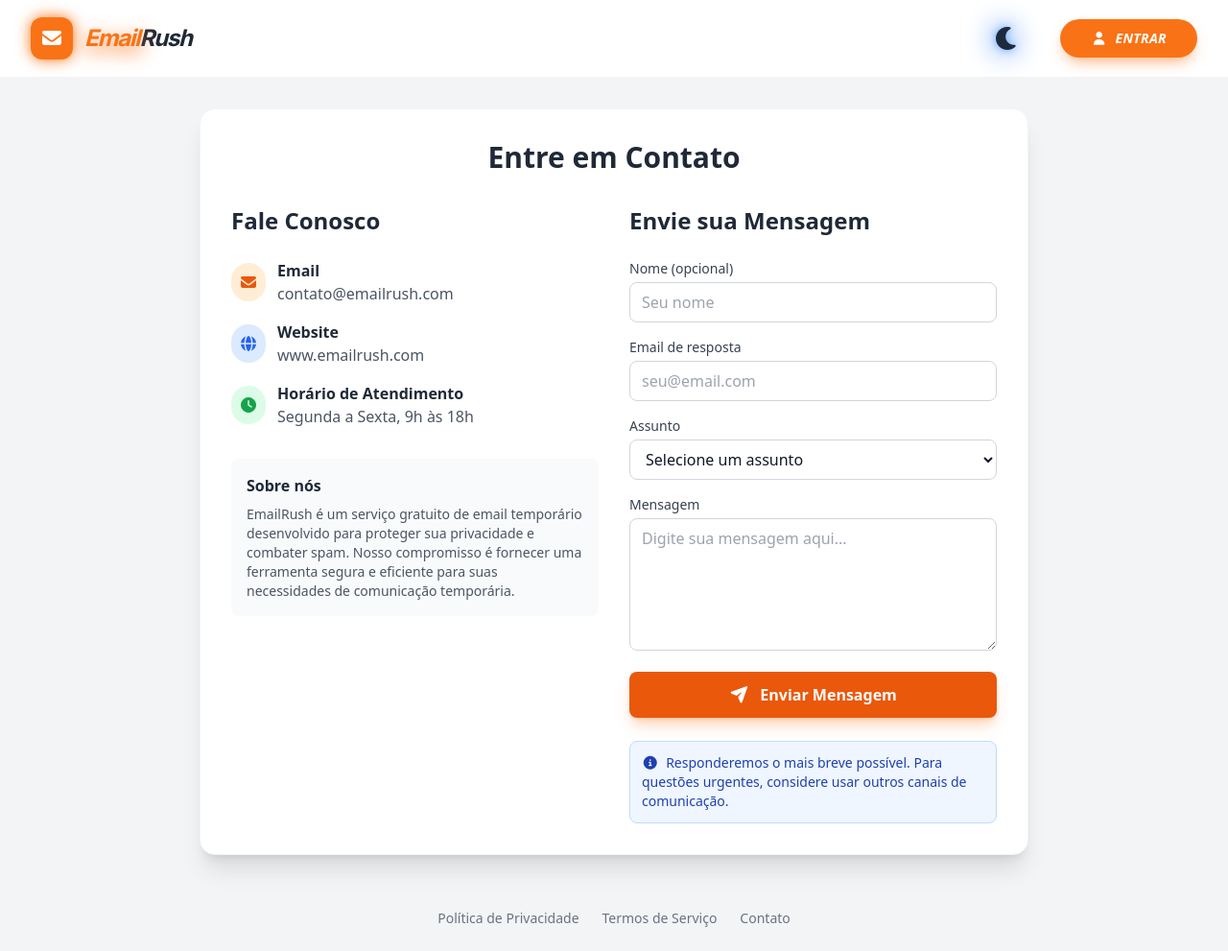
After one commit to matheuszbb/tempmail, a Django app: page /contato/ in a window 1280 px wide. The commit adds this page. Shown: the whole page at 96% size. Run offline with Django 5.2, Linux system fonts and the light colour scheme.

Commit message:
Atualiza a geração de QR Code com novo logo e melhorias na lógica do popover. Adiciona novas páginas de Política de Privacidade, Termos de Serviço e Contato, além de atualizar links no rodapé.

```diff
--- /dev/null
+++ b/base_static/js/contato/form.js
@@ -0,0 +1,20 @@
+document.addEventListener('DOMContentLoaded', function() {
+    const contactForm = document.querySelector('#contact-form');
+    if (contactForm) {
+        contactForm.addEventListener('submit', function(e) {
+            e.preventDefault(); // Prevenir o comportamento padrão (GET na URL)
+
+            // Simular validação básica
+            const nome = contactForm.querySelector('#nome').value.trim();
+            const email = contactForm.querySelector('#email').value.trim();
+            const assunto = contactForm.querySelector('#assunto').value;
+            const mensagem = contactForm.querySelector('#mensagem').value.trim();
+
+            // Mostrar toast de sucesso
+            Toast.success('Mensagem enviada com sucesso! Responderemos em breve.');
+
+            // Limpar formulário
+            contactForm.reset();
+        });
+    }
+});
--- a/tempmail/core/settings.py
+++ b/tempmail/core/settings.py
@@ -213,5 +213,5 @@ SMTPLABS_API_KEY = os.getenv('SMTPLABS_KEY')
 SMTPLABS_BASE_URL = 'https://api.smtp.dev'
 
 # Tempmail Settings
-TEMPMAIL_SESSION_DURATION = 60  # 3600 = 1 hora em segundos
+TEMPMAIL_SESSION_DURATION = 3600  # 3600 = 1 hora em segundos
 TEMPMAIL_REUSE_COOLDOWN = 7200    # 7200 = 2 horas em segundos
--- a/tempmail/core/templates/core/dados.html
+++ b/tempmail/core/templates/core/dados.html
@@ -11,7 +11,7 @@
                 Dashboard Administrativo
             </h1>
             <p class="text-gray-600 dark:text-gray-400">
-                Estatísticas e métricas do sistema TempMail
+                Estatísticas e métricas do sistema EmailRush
             </p>
         </div>
 
--- a/tempmail/core/urls.py
+++ b/tempmail/core/urls.py
@@ -3,7 +3,7 @@ from django.urls import path
 from .views import (
     IndexView, Robots_txtView, Sitemap_xmlView, HeartCheckView,
     TempEmailAPI, MessageListAPI, MessageDetailAPI, MessageDownloadAPI,
-    AttachmentDownloadAPI, DadosView
+    AttachmentDownloadAPI, DadosView, PrivacidadeView, TermosView, ContatoView
 )
 from django.conf.urls.static import static
 from django.conf import settings
@@ -11,6 +11,9 @@ from django.conf import settings
 urlpatterns = [
     path('admin/', admin.site.urls),
     path('', IndexView.as_view(), name='index'),
+    path('privacidade/', PrivacidadeView.as_view(), name='privacidade'),
+    path('termos/', TermosView.as_view(), name='termos'),
+    path('contato/', ContatoView.as_view(), name='contato'),
     path('health/', HeartCheckView.as_view(), name='health_check'),
     path('robots.txt', Robots_txtView.as_view(), name='robots_txt'),
     path('sitemap.xml', Sitemap_xmlView.as_view(), name='sitemap_xml'),
--- a/tempmail/core/views.py
+++ b/tempmail/core/views.py
@@ -1118,3 +1118,21 @@ class DadosView(View):
         except Exception as e:
             logger.error(f"Erro no processamento dos dados da API: {e}", exc_info=True)
             return JsonResponse({'error': 'Erro ao processar dados'}, status=500)
+
+
+class PrivacidadeView(View):
+    """Página de Política de Privacidade"""
+    async def get(self, request):
+        return await sync_to_async(render)(request, 'privacidade.html')
+
+
+class TermosView(View):
+    """Página de Termos de Serviço"""
+    async def get(self, request):
+        return await sync_to_async(render)(request, 'termos.html')
+
+
+class ContatoView(View):
+    """Página de Contato"""
+    async def get(self, request):
+        return await sync_to_async(render)(request, 'contato.html')
--- /dev/null
+++ b/tempmail/templates/contato.html
@@ -0,0 +1,143 @@
+{% extends 'base.html' %}
+{% load static %}
+
+{% block conteudo %}
+<div class="max-w-4xl mx-auto px-4 py-8">
+    <div class="bg-white dark:bg-dark-card rounded-2xl shadow-xl p-6 md:p-8 border border-gray-100 dark:border-gray-700">
+        <h1 class="text-3xl font-bold text-gray-800 dark:text-white mb-8 text-center">Entre em Contato</h1>
+
+        <div class="grid md:grid-cols-2 gap-8">
+            <!-- Informações de Contato -->
+            <div>
+                <h2 class="text-2xl font-semibold text-gray-800 dark:text-white mb-6">Fale Conosco</h2>
+
+                <div class="space-y-4">
+                    <div class="flex items-center gap-3">
+                        <div class="p-2 bg-orange-100 dark:bg-orange-900/20 rounded-full">
+                            <i class="fas fa-envelope text-orange-600 dark:text-orange-400"></i>
+                        </div>
+                        <div>
+                            <p class="font-semibold text-gray-800 dark:text-white">Email</p>
+                            <p class="text-gray-600 dark:text-gray-300">contato@emailrush.com</p>
+                        </div>
+                    </div>
+
+                    <div class="flex items-center gap-3">
+                        <div class="p-2 bg-blue-100 dark:bg-blue-900/20 rounded-full">
+                            <i class="fas fa-globe text-blue-600 dark:text-blue-400"></i>
+                        </div>
+                        <div>
+                            <p class="font-semibold text-gray-800 dark:text-white">Website</p>
+                            <p class="text-gray-600 dark:text-gray-300">www.emailrush.com</p>
+                        </div>
+                    </div>
+
+                    <div class="flex items-center gap-3">
+                        <div class="p-2 bg-green-100 dark:bg-green-900/20 rounded-full">
+                            <i class="fas fa-clock text-green-600 dark:text-green-400"></i>
+                        </div>
+                        <div>
+                            <p class="font-semibold text-gray-800 dark:text-white">Horário de Atendimento</p>
+                            <p class="text-gray-600 dark:text-gray-300">Segunda a Sexta, 9h às 18h</p>
+                        </div>
+                    </div>
+                </div>
+
+                <div class="mt-8 p-4 bg-gray-50 dark:bg-gray-800 rounded-lg">
+                    <h3 class="font-semibold text-gray-800 dark:text-white mb-2">Sobre nós</h3>
+                    <p class="text-sm text-gray-600 dark:text-gray-300">
+                        EmailRush é um serviço gratuito de email temporário desenvolvido para proteger sua privacidade e combater spam.
+                        Nosso compromisso é fornecer uma ferramenta segura e eficiente para suas necessidades de comunicação temporária.
+                    </p>
+                </div>
+            </div>
+
+            <!-- Formulário de Contato -->
+            <div>
+                <h2 class="text-2xl font-semibold text-gray-800 dark:text-white mb-6">Envie sua Mensagem</h2>
+
+                <form id="contact-form" class="space-y-4">
+                    <div>
+                        <label for="nome" class="block text-sm font-medium text-gray-700 dark:text-gray-300 mb-1">
+                            Nome (opcional)
+                        </label>
+                        <input
+                            type="text"
+                            id="nome"
+                            name="nome"
+                            class="w-full px-3 py-2 border border-gray-300 dark:border-gray-600 rounded-lg bg-white dark:bg-dark-input text-gray-900 dark:text-white focus:ring-2 focus:ring-orange-500 focus:border-transparent"
+                            placeholder="Seu nome"
+                        >
+                    </div>
+
+                    <div>
+                        <label for="email" class="block text-sm font-medium text-gray-700 dark:text-gray-300 mb-1">
+                            Email de resposta
+                        </label>
+                        <input
+                            type="email"
+                            id="email"
+                            name="email"
+                            required
+                            class="w-full px-3 py-2 border border-gray-300 dark:border-gray-600 rounded-lg bg-white dark:bg-dark-input text-gray-900 dark:text-white focus:ring-2 focus:ring-orange-500 focus:border-transparent"
+                            placeholder="seu@email.com"
+                        >
+                    </div>
+
+                    <div>
+                        <label for="assunto" class="block text-sm font-medium text-gray-700 dark:text-gray-300 mb-1">
+                            Assunto
+                        </label>
+                        <select
+                            id="assunto"
+                            name="assunto"
+                            required
+                            class="w-full px-3 py-2 border border-gray-300 dark:border-gray-600 rounded-lg bg-white dark:bg-dark-input text-gray-900 dark:text-white focus:ring-2 focus:ring-orange-500 focus:border-transparent"
+                        >
+                            <option value="">Selecione um assunto</option>
+                            <option value="suporte">Suporte Técnico</option>
+                            <option value="privacidade">Questões de Privacidade</option>
+                            <option value="denuncia">Denúncia de Abuso</option>
+                            <option value="sugestao">Sugestão de Melhoria</option>
+                            <option value="outros">Outros</option>
+                        </select>
+                    </div>
+
+                    <div>
+                        <label for="mensagem" class="block text-sm font-medium text-gray-700 dark:text-gray-300 mb-1">
+                            Mensagem
+                        </label>
+                        <textarea
+                            id="mensagem"
+                            name="mensagem"
+                            rows="5"
+                            required
+                            class="w-full px-3 py-2 border border-gray-300 dark:border-gray-600 rounded-lg bg-white dark:bg-dark-input text-gray-900 dark:text-white focus:ring-2 focus:ring-orange-500 focus:border-transparent resize-vertical"
+                            placeholder="Digite sua mensagem aqui..."
+                        ></textarea>
+                    </div>
+
+                    <button
+                        type="submit"
+                        class="w-full bg-orange-600 hover:bg-orange-700 text-white font-semibold py-3 px-4 rounded-lg transition duration-200 shadow-lg shadow-orange-500/30"
+                    >
+                        <i class="fas fa-paper-plane mr-2"></i>
+                        Enviar Mensagem
+                    </button>
+                </form>
+
+                <div class="mt-6 p-3 bg-blue-50 dark:bg-blue-900/20 rounded-lg border border-blue-200 dark:border-blue-800">
+                    <p class="text-sm text-blue-800 dark:text-blue-200">
+                        <i class="fas fa-info-circle mr-1"></i>
+                        Responderemos o mais breve possível. Para questões urgentes, considere usar outros canais de comunicação.
+                    </p>
+                </div>
+            </div>
+        </div>
+    </div>
+</div>
+{% endblock %}
+
+{% block scripts %}
+    <script src="{% static 'js/contato/form.js' %}"></script>
+{% endblock %}
--- a/tempmail/templates/parciais/_footer.html
+++ b/tempmail/templates/parciais/_footer.html
@@ -1,6 +1,6 @@
 {% load static %}
 <footer class="max-w-7xl mx-auto px-4 py-6 text-gray-500 text-xs sm:text-sm font-medium flex gap-6 justify-center">
-    <a href="#" class="hover:text-orange-600 transition">Política de Privacidade</a>
-    <a href="#" class="hover:text-orange-600 transition">Termos de Serviço</a>
-    <a href="#" class="hover:text-orange-600 transition">Contato</a>
+    <a href="{% url 'privacidade' %}" class="hover:text-orange-600 transition">Política de Privacidade</a>
+    <a href="{% url 'termos' %}" class="hover:text-orange-600 transition">Termos de Serviço</a>
+    <a href="{% url 'contato' %}" class="hover:text-orange-600 transition">Contato</a>
 </footer>
```
Also changed, not shown: base_static/js/global/genQRCode.js (+13 -34 lines), tempmail/templates/privacidade.html (added, +64 -0 lines), tempmail/templates/termos.html (added, +105 -0 lines).
